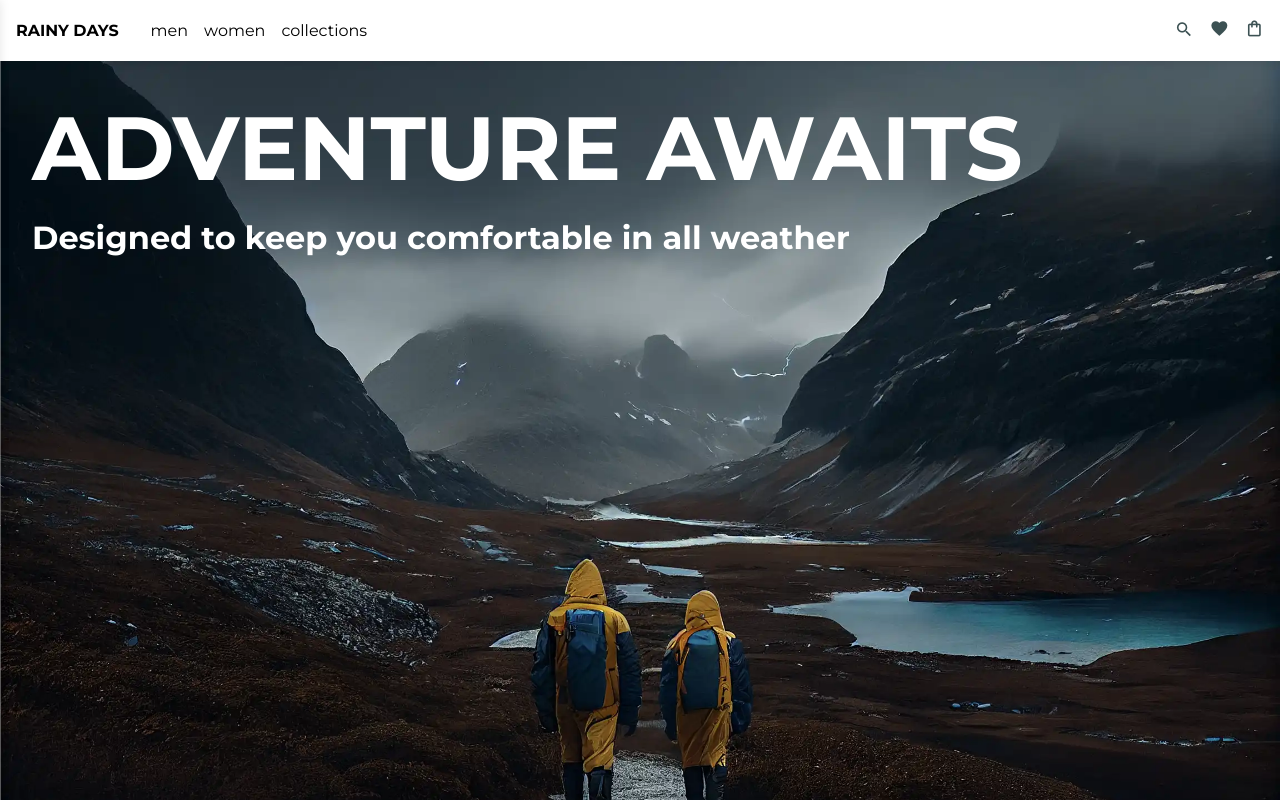
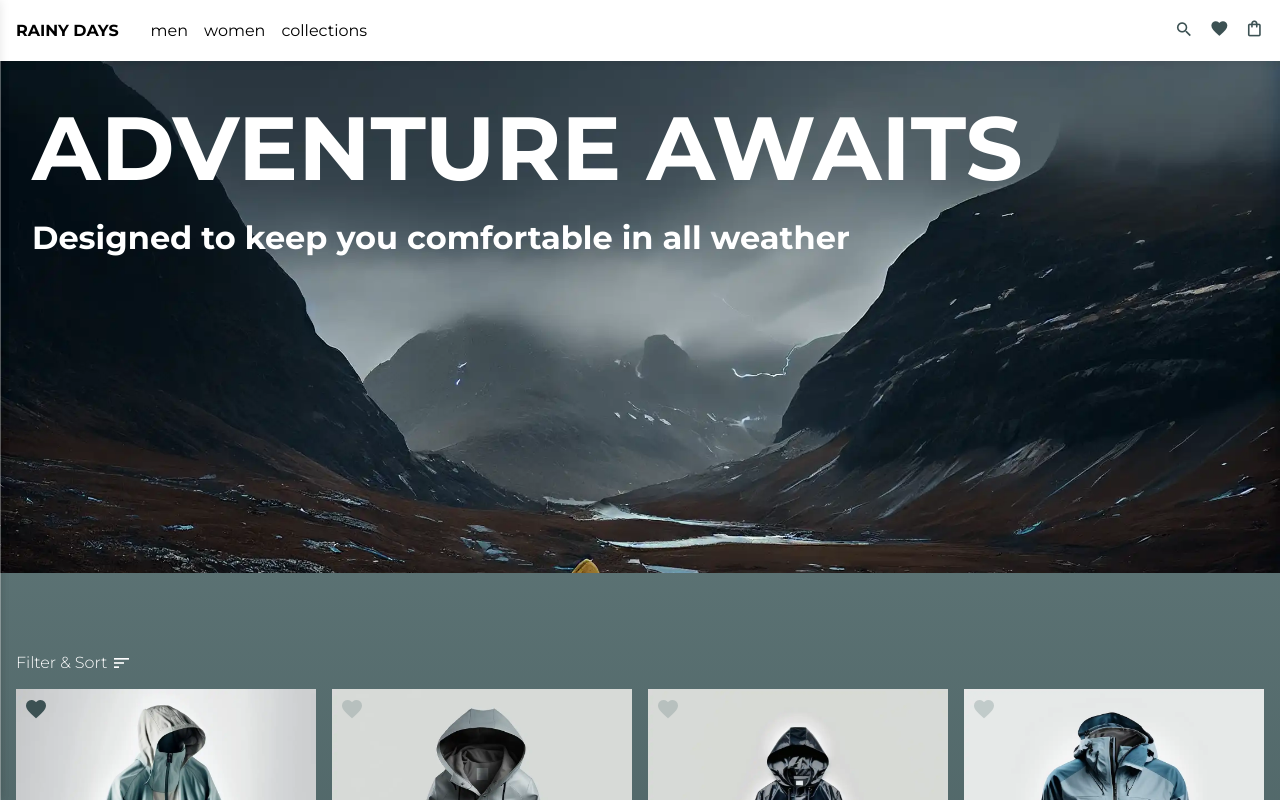
Before and after one commit to kyrregjerstad/Rainy-Days, a SvelteKit app: page /browse/women in a window 1280 px wide. Shown: the top 800 px of the page. Built offline with nearby package versions, Linux system fonts and the light colour scheme.

Commit message:
update hero sections

```diff
--- a/src/components/HeroImage.svelte
+++ b/src/components/HeroImage.svelte
@@ -6,10 +6,27 @@
   export let src = "/assets/images/hero/hero-4.webp";
   export let hasCTA = false;
   export let hasParallax = true;
+  export let height;
+
+  console.log(height);
+
+  switch (height) {
+    case "small":
+      height = "20vw";
+      break;
+    case "medium":
+      height = "40vw";
+      break;
+    case "large":
+      height = "50vw";
+      break;
+    default:
+      height = "unset";
+  }
 
   const imageParallax = new Parallax({
-    speed: 0.8,
-    range: 500,
+    speed: 0.5,
+    range: 800,
     outputRange: [1, 1.2],
     scale: true,
   });
@@ -40,7 +57,12 @@
 
 <svelte:window bind:scrollY />
 
-<section class="hero" bind:clientHeight bind:offsetHeight>
+<section
+  class="hero"
+  bind:clientHeight
+  bind:offsetHeight
+  style={`height: ${height}`}
+>
   <div class="text" style:transform={textTransform}>
     <h1>{title}</h1>
     <h2>{subtitle}</h2>
@@ -54,6 +76,10 @@
 </section>
 
 <style>
+  section {
+    max-height: 75vh;
+    max-height: 75dvh;
+  }
   .CTA-button {
     font-size: clamp(1rem, 3vw, 5rem);
     background-color: var(--clr-primary-dark);
@@ -88,6 +114,9 @@
     object-position: 100% 100%;
     transition: all 0.5s ease;
   }
+  .image-container img {
+    width: 100%;
+  }
 
   .hero {
     position: relative;
--- a/src/routes/+page.svelte
+++ b/src/routes/+page.svelte
@@ -2,7 +2,7 @@
   import FeaturedCollections from "../components/FeaturedCollections.svelte";
   import FeaturedProducts from "../components/FeaturedProducts.svelte";
   import FeaturedText from "../components/FeaturedText.svelte";
-  import FullWidthImageSection from "../components/forms/FullWidthImageSection.svelte";
+  import FullWidthImageSection from "../components/FullWidthImageSection.svelte";
   import HeroImage from "../components/HeroImage.svelte";
   import TextBlock from "../components/TextBlock.svelte";
 </script>
--- a/src/routes/browse/men/+page.svelte
+++ b/src/routes/browse/men/+page.svelte
@@ -7,8 +7,11 @@
   import FilterAndSortButton from "@components/browse/FilterAndSortButton.svelte";
   import { filterOptions } from "@stores/searchFilters";
   import HeroImage from "../../../components/HeroImage.svelte";
+  import ActiveFilterLabel from "../../../components/browse/ActiveFilterLabel.svelte";
 
   let sortedInventory = inventory;
+
+  $: $filterOptions, console.log($filterOptions);
 
   $: $filterOptions,
     (sortedInventory = sortInventory(inventory, $filterOptions));
@@ -17,6 +20,7 @@
 <HeroImage
   title={"Prepare for Adventure"}
   src="/assets/images/hero/hero-29.webp"
+  height={"medium"}
 />
 
 <div class="page">
--- a/src/routes/browse/women/+page.svelte
+++ b/src/routes/browse/women/+page.svelte
@@ -17,6 +17,7 @@
   title={"Adventure Awaits"}
   subtitle={"Designed to keep you comfortable in all weather"}
   src="/assets/images/hero/hero-22.webp"
+  height={"medium"}
 />
 
 <div class="page">
```
Also changed, not shown: src/components/browse/ActiveFilterLabel.svelte (added, +22 -0 lines), src/components/FullWidthImageSection.svelte (renamed from src/components/forms/FullWidthImageSection.svelte).
